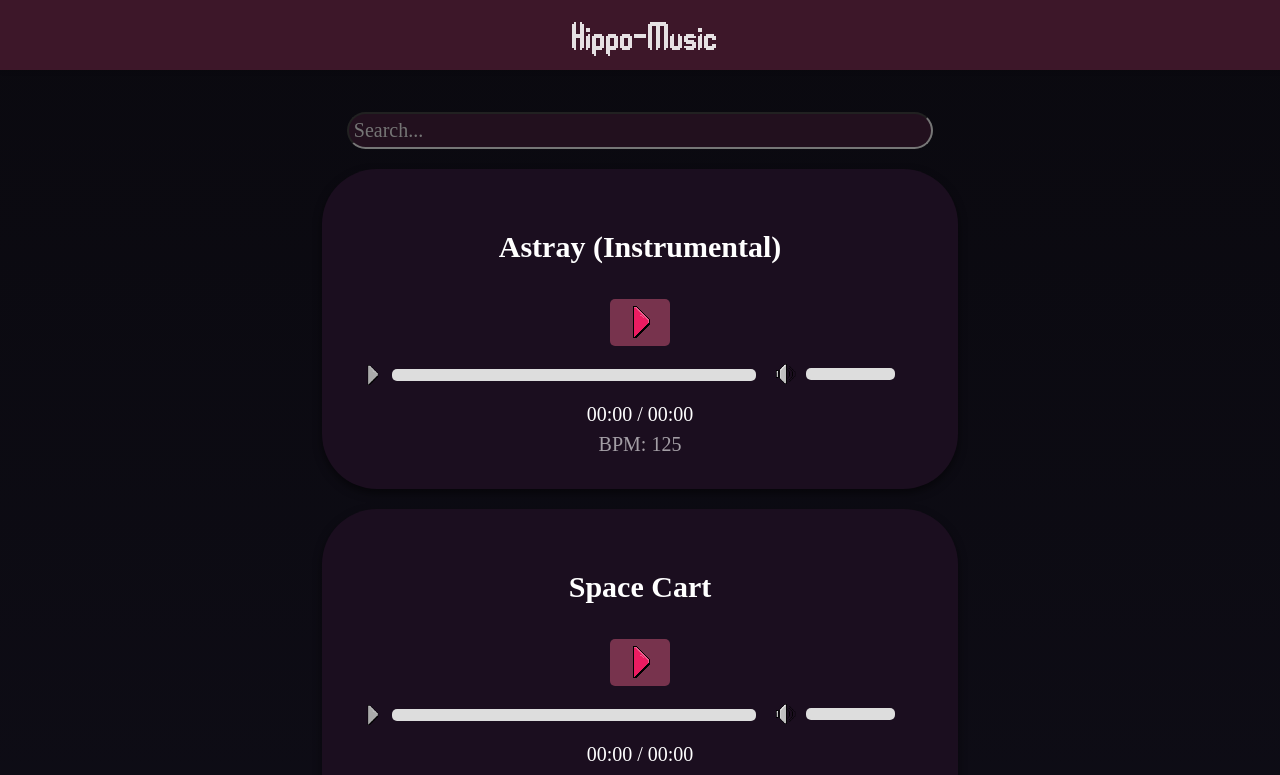
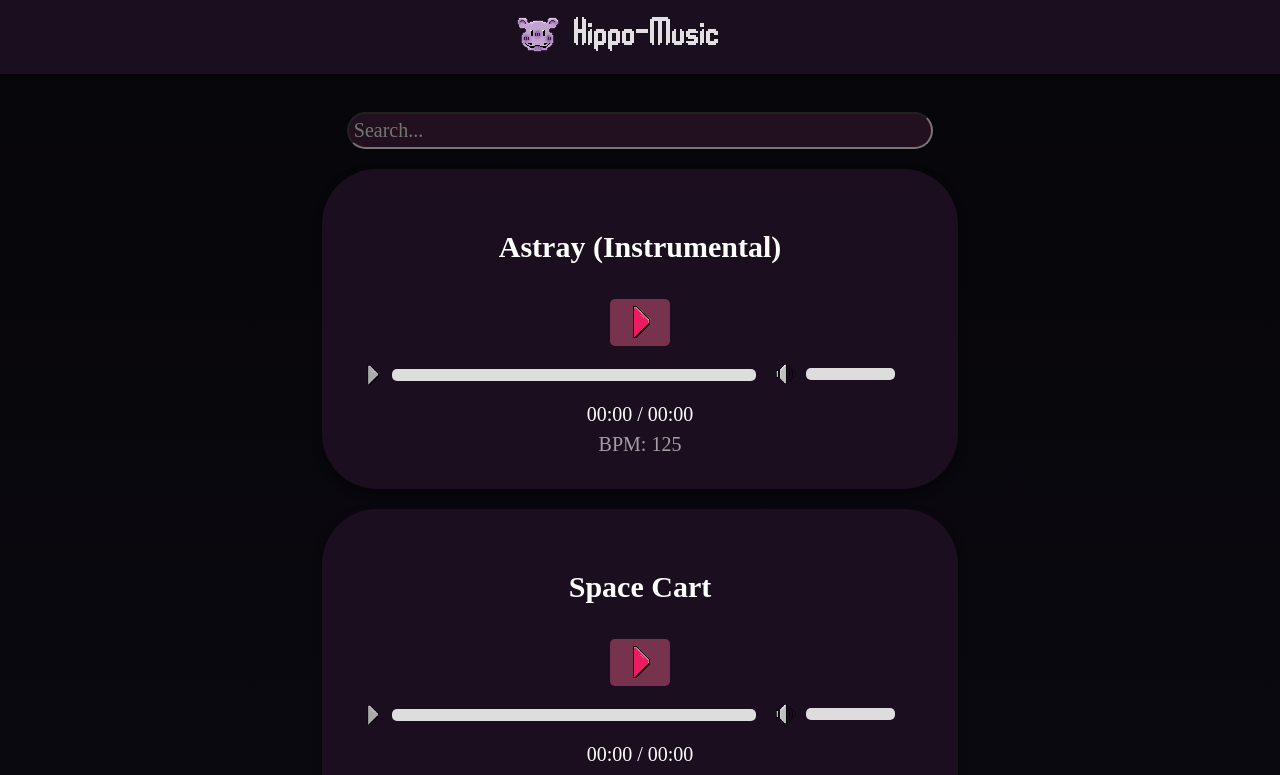
Before and after one commit to HippoBoi/hippo-music, a React (Vite) app: page / in a window 1280 px wide. Shown: the top 775 px of the page. Built offline with nearby package versions, Linux system fonts and the light colour scheme; a web font is replaced by a local one.

Commit message:
visual optimization

```diff
--- a/src/components/Decoration/TextToBeat.tsx
+++ b/src/components/Decoration/TextToBeat.tsx
@@ -1,4 +1,4 @@
-import { useEffect, useState } from 'react'
+import { useEffect, useRef, useState } from 'react'
 import "./Beat.css"
 
 interface Props {
@@ -8,19 +8,27 @@ interface Props {
 
 const TextToBeat = ({ text, BPM }: Props) => {
     const [scale, setScale] = useState(1);
+    const intervalRef = useRef<ReturnType<typeof setInterval> | null>(null); // store interval value
 
     useEffect(() => {
-        if (BPM <= 0) return;
+        if (BPM > 0) {
+            const beatTime = (60 / BPM) * 1000;
+            const beatAnim = () => {
+                setScale((prevScale) => prevScale === 1 ? 1.1 : 1);
+            };
 
-        const beatTime = (60 / BPM) * 1000;
+            intervalRef.current = setInterval(beatAnim, beatTime);
+        }
+        else if (intervalRef.current) {
+            console.log("song paused")
+            clearInterval(intervalRef.current);
+            intervalRef.current = null;
+        }
 
-        const beatAnim = () => {
-            setScale((prevScale) => prevScale === 1 ? 1.25 : 1);
+        return () => {
+            if (intervalRef.current)
+                clearInterval(intervalRef.current);
         };
-
-        const beatInterval = setInterval(beatAnim, beatTime);
-
-        return () => clearInterval(beatInterval);
     }, [BPM])
 
     return (
--- a/src/components/NavBar.tsx
+++ b/src/components/NavBar.tsx
@@ -1,12 +1,14 @@
-import hippo from "../assets/images/logo2.webp";
+import hippo from "../assets/images/hippoBig.webp";
 import "./Navbar.css";
 
 const NavBar = () => {
     return (
         <div className="navbar">
-            Hippo-Music
+            <div className="navbar-text">Hippo-Music</div>
+
+            <img className="hippo-icon" src={hippo} />
         </div>
-    )
+    );
 }
 
 export default NavBar
--- a/src/components/Navbar.css
+++ b/src/components/Navbar.css
@@ -1,14 +1,44 @@
 .navbar {
-    font-family: "jupiterc", sans-serif;
-    font-size: 40px;
     position: fixed;
     top: 0;
     left: 0%;
     right: 0%;
     width: 100%;
+    height: 8%;
     text-align: center;
     box-shadow: 0 2px 4px rgba(0, 0, 0, 0.1);
     z-index: 1000;
     padding: 5px;
-    background-color: rgb(61, 23, 41);
+    background-color: rgb(25, 15, 31);
 }
+
+.navbar-text {
+    font-family: "jupiterc", sans-serif;
+    font-size: 40px;
+    position: fixed;
+    top: 0;
+    left: 0.55%;
+    right: 0%;
+    width: 100%;
+    text-align: center;
+    z-index: 1005;
+}
+
+.hippo-icon {
+    position: fixed;
+    top: 1.5%;
+    left: 40%;
+    right: 0%;
+    width: 100%;
+    z-index: 1200;
+    padding: 5px;
+    width: 42px;
+    height: 35px;
+    image-rendering: optimizeSpeed;             /* STOP SMOOTHING, GIVE ME SPEED  */
+    image-rendering: -moz-crisp-edges;          /* Firefox                        */
+    image-rendering: -o-crisp-edges;            /* Opera                          */
+    image-rendering: -webkit-optimize-contrast; /* Chrome (and eventually Safari) */
+    image-rendering: pixelated;                 /* Universal support since 2021   */
+    image-rendering: optimize-contrast;         /* CSS3 Proposed                  */
+    -ms-interpolation-mode: nearest-neighbor;   /* IE8+  */
+}
--- a/src/components/SongsList.tsx
+++ b/src/components/SongsList.tsx
@@ -45,7 +45,7 @@ const SongsList = () => {
             author: "HippoBoi",
             description: "I composed this song for a PvZ fangame I made. I'm pretty proud of it! I've always liked desert-like music. No idea how it's officialy named tho.",
             URL: sandtomb,
-            BPM: 148
+            BPM: 90
         }
     ];
     const [songList, setSongList] = useState<Song[]>(songs);
--- a/src/index.css
+++ b/src/index.css
@@ -7,7 +7,7 @@
 
     color-scheme: light dark;
     color: rgba(255, 255, 255, 0.87);
-    background: linear-gradient(to bottom, #0a090f, #110f1b);
+    background: linear-gradient(to bottom, #060508, #0f0d18);
 
     font-synthesis: none;
     text-rendering: optimizeLegibility;
```
Also changed, not shown: src/assets/images/hippoBig.webp (added).
